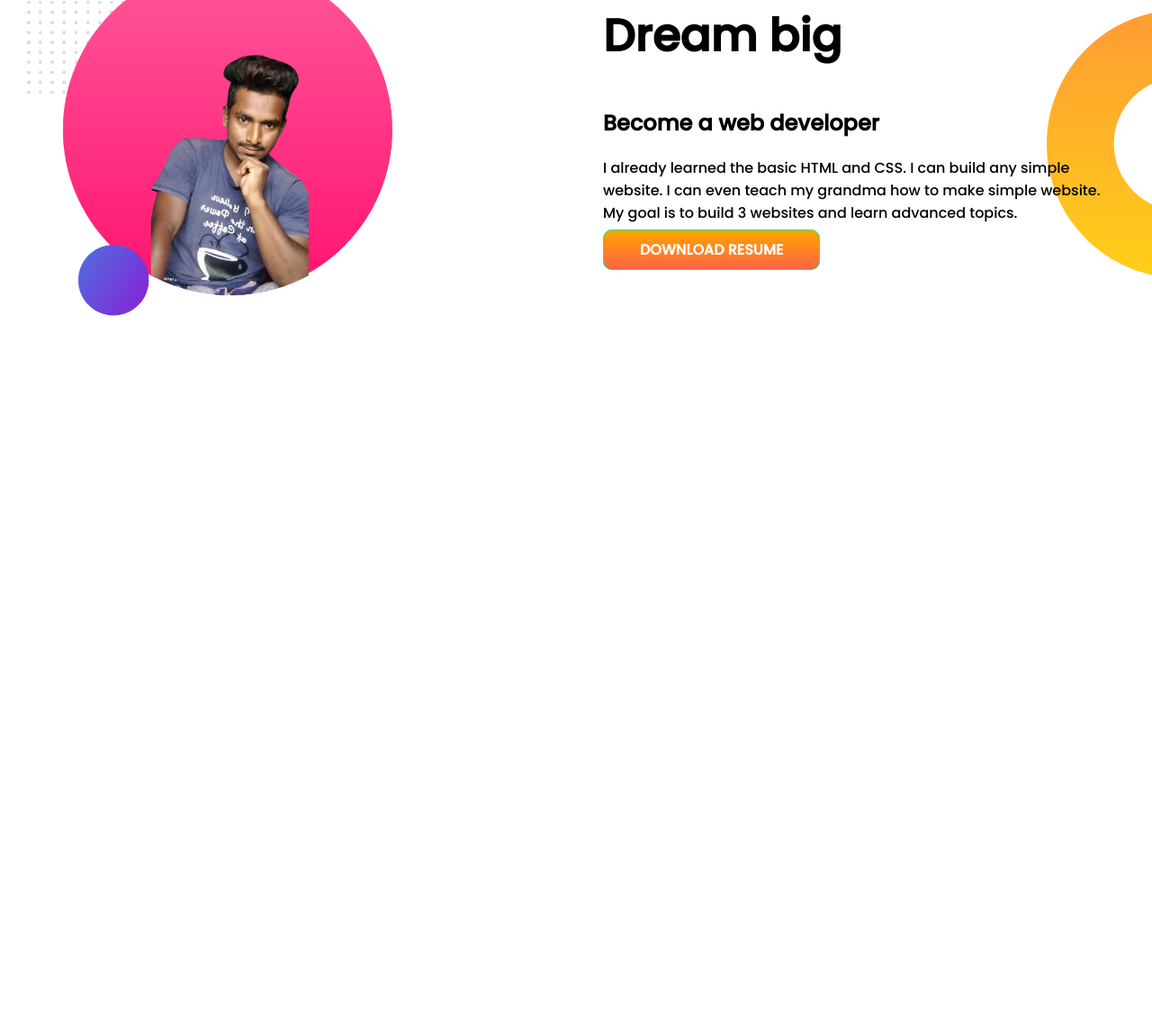
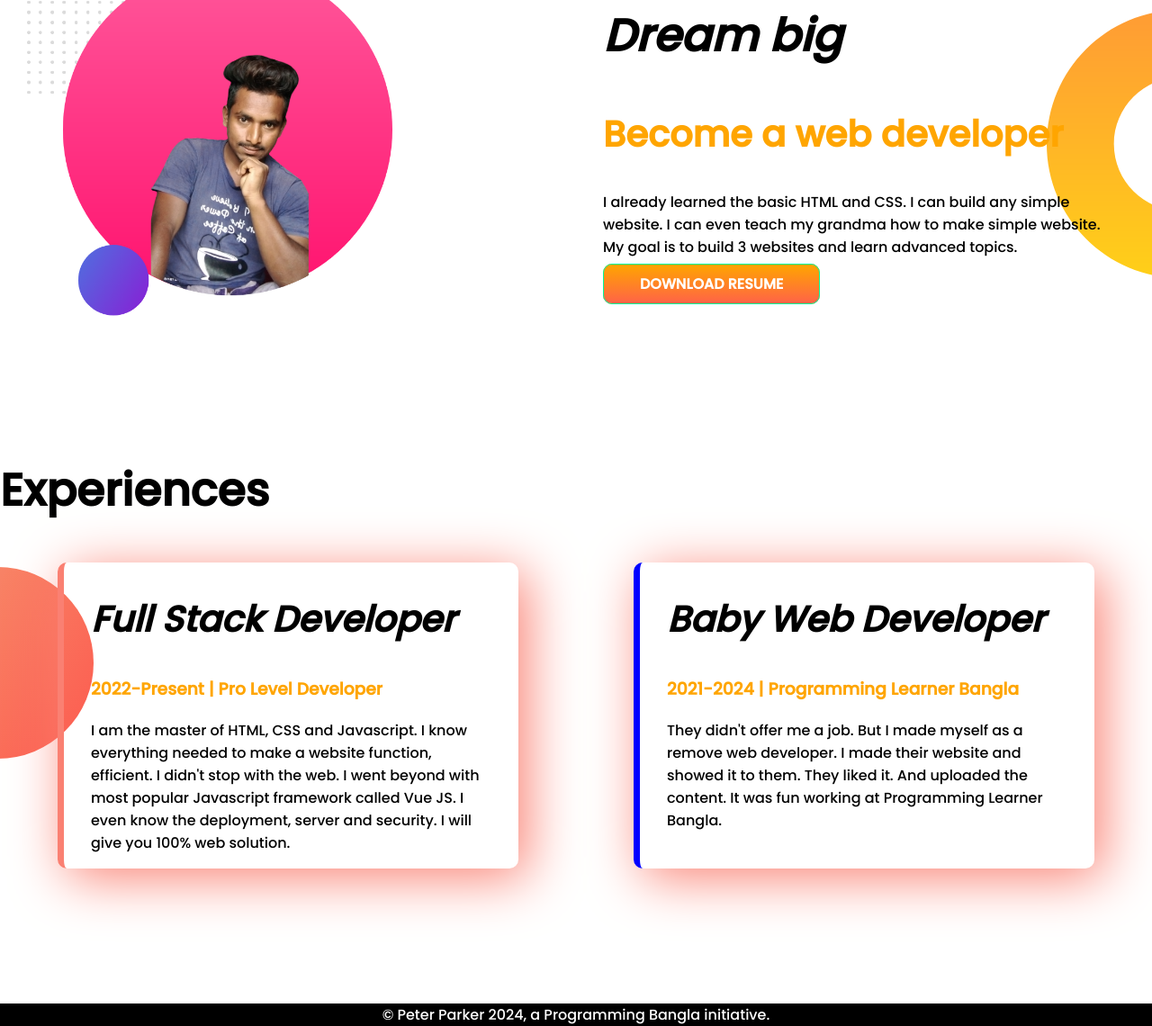
Before and after one commit to amirulislam26/developer-portfolio, a plain HTML site: page index.html in a window 1280 px wide. Shown: the part 652-1792 px from the top of the page at 90% size. Before the commit the page ends 1160 px from the top, so only its background shows below. Drawn offline with Linux system fonts and the light colour scheme.

Commit message:
styled border added and footer

```diff
--- a/index.html
+++ b/index.html
@@ -4,14 +4,15 @@
     <meta charset="UTF-8">
     <meta http-equiv="X-UA-Compatible" content="IE=edge">
     <meta name="viewport" content="width=device-width, initial-scale=1.0">
-    <title>Document</title>
+    <title>My devoloper portfolio</title>
+    <link rel="shortcut icon" href="images/service3.png" type="image/x-icon">
     <link rel="preconnect" href="https://fonts.googleapis.com">
  <link rel="preconnect" href="https://fonts.gstatic.com"crossorigin>
 <link href="https://fonts.googleapis.com/css2?family=Poppins:wght@500&display=swap" rel="stylesheet">
     <link rel="stylesheet" href="style.css">
 </head>
 <body>
-    <section class="container">
+    <section class="container flexible-container">
         <div class="half-width">
             <h1><i>WelCome</i> To </h1>
         <h1><i class="Color">Tech Amirul</i> World!</h1>
@@ -23,16 +24,32 @@
             <img src="img/TechAmirul 1.png" alt="">
         </div>
     </section>
-    <section class="dream-big">
+    <section class="dream-big flexible-container">
         <div class="half-width">
             <img src="img/TechAmirul 2.png" alt="">
         </div>
         <div class="half-width">
-            <h1>Dream big</h1>
-            <h2>Become a web developer</h2>
+            <h1><i>Dream big</i></h1>
+            <h2 class="Color">Become a web developer</h2>
             <p>I already learned the basic HTML and CSS. I can build any simple website. I can even teach my grandma how to make simple website. My goal is to build 3 websites and learn advanced topics.</p>
             <a class="btn-color" target="_blank" href="https://github.com/amirulislam26">DOWNLOAD RESUME</a>
         </div>
     </section>
+    <section class="experiences">
+<h1>Experiences</h1>
+<div class="flexible-container">
+    <div id="full-stack" class="experiences-item">
+        <h2><i>Full Stack Developer</i></h2>
+        <h3 class="Color">2022-Present | Pro Level Developer</h3>
+        <p>I am the master of HTML, CSS and Javascript. I know everything needed to make a website function, efficient. I didn't stop with the web. I went beyond with most popular Javascript framework called Vue JS. I even know the deployment, server and security. I will give you 100% web solution.</p>
+    </div>
+    <div class="experiences-item">
+        <h2><i>Baby Web Developer</i></h2>
+        <h3 class="Color">2021-2024 | Programming Learner Bangla</h3>
+        <p>They didn't offer me a job. But I made myself as a remove web developer. I made their website and showed it to them. They liked it. And uploaded the content. It was fun working at Programming Learner Bangla.</p>
+    </div>
+</div>
+    </section>
+    <footer class="footer-title">© Peter Parker 2024, a Programming Bangla initiative.</footer>
 </body>
 </html>
--- a/style.css
+++ b/style.css
@@ -2,7 +2,7 @@ body{
     font-family: 'Poppins', sans-serif;
     margin: 0px;
 }
-section{
+.flexible-container{
     display: flex;
     margin-bottom: 150px;
 }
@@ -21,8 +21,11 @@ section{
 h1{
     font-size: 50px;
 }
+h2{
+    font-size: 40px;
+}
 .Color{
-    color: salmon;
+    color: orange;
 }
 .btn-color{
     text-decoration: none;
@@ -38,3 +41,27 @@ background-image: url(images/dream-bg.png);
 background-repeat: no-repeat;
 background-position: right;
 }
+.experiences-item{
+    width: 40%;
+    margin-left: 5%;
+    margin-right: 5%;
+    padding-left: 30px;
+    padding-right: 30px;
+    box-shadow: 10px 10px 60px salmon;
+    border-radius: 10px;
+    border-left: 7px solid blue;
+}
+#full-stack{
+    border-left: 7px solid salmon;
+
+}
+.experiences{
+    background-image: url(images/exp-bg.png);
+    background-repeat: no-repeat;
+    background-position: left;
+}
+.footer-title{
+    color: white;
+    background-color: black;
+    text-align: center;
+}
```
Also changed, not shown: images/billboard-designify.png (added), images/service3.png (added).
